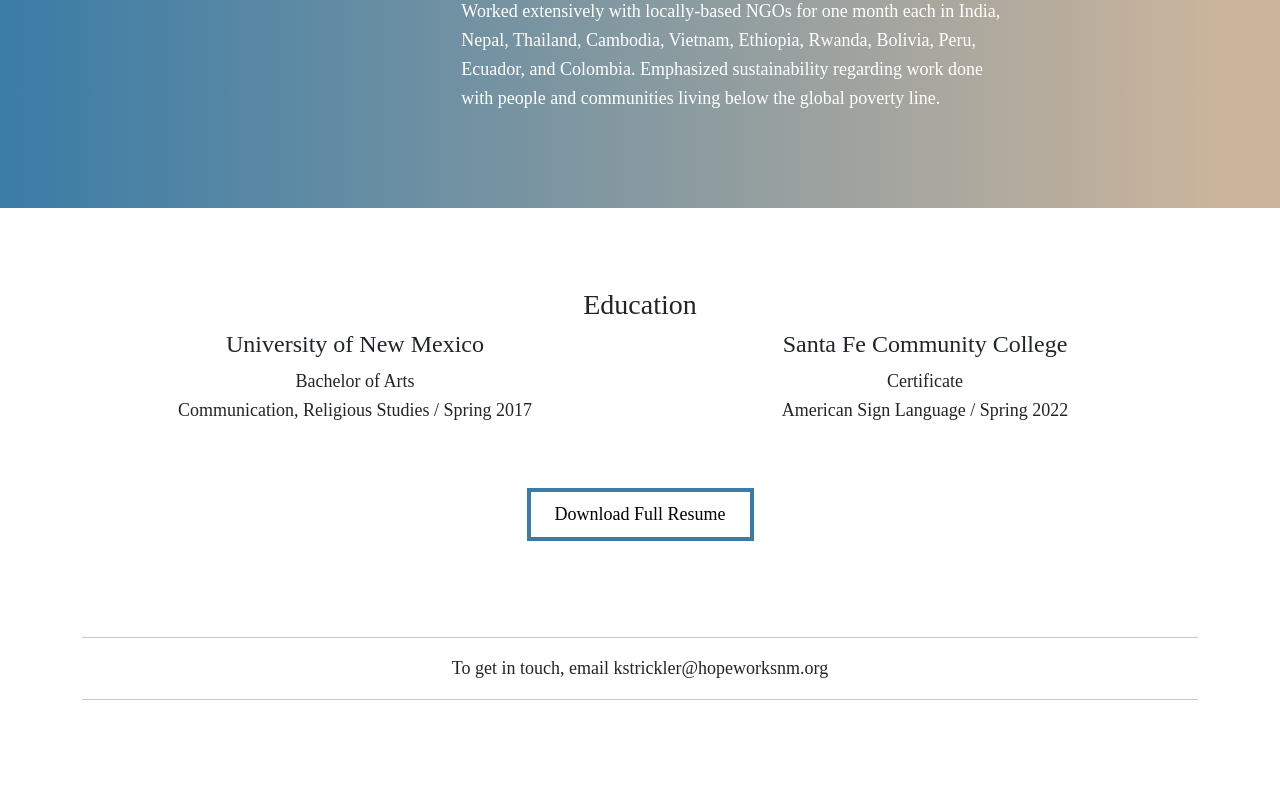
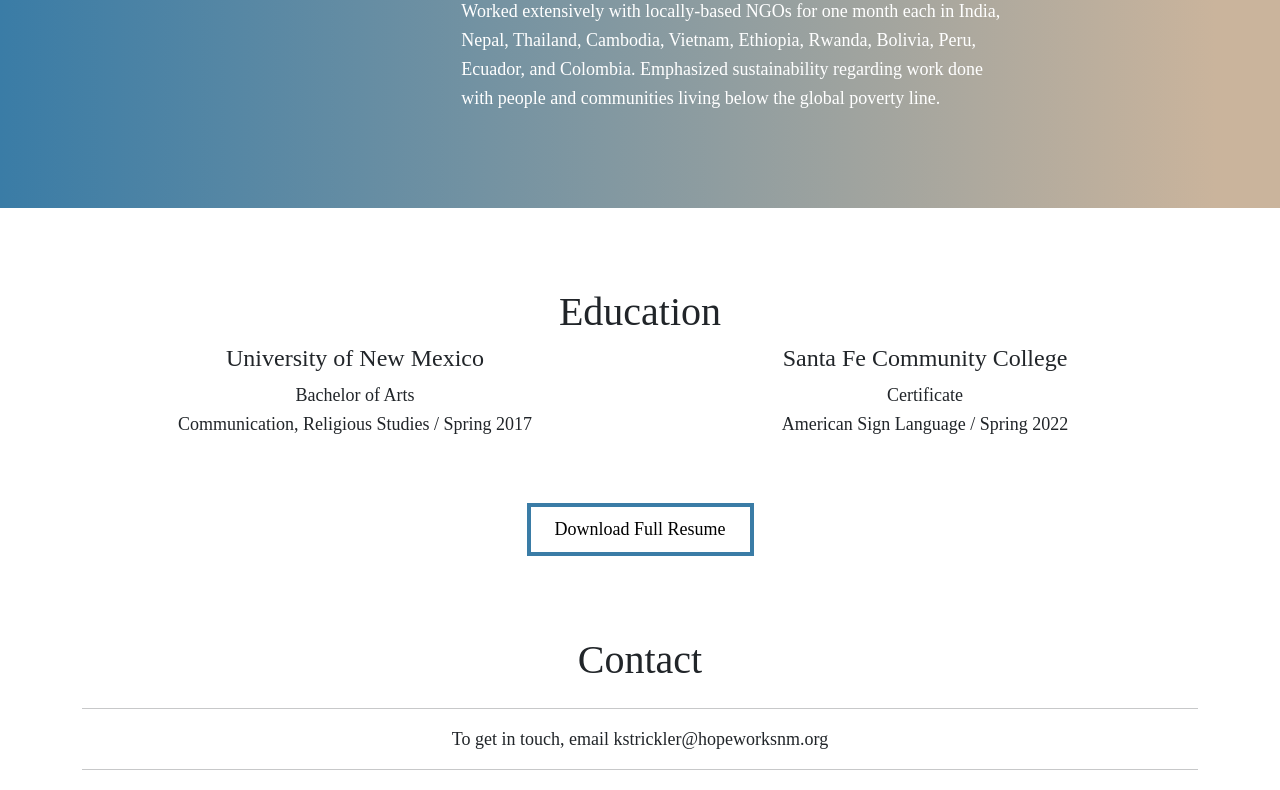
Before and after one commit to StephenAWade/react-personal-website, a React app in the folder frontend/: page / in a window 1280 px wide. Shown: the part 4483-5273 px from the top of the page. Before the commit the page ends 5199 px from the top, so only its background shows below. Built offline with nearby package versions, Linux system fonts and the light colour scheme.

Commit message:
added contact section

```diff
--- a/frontend/src/ui/App.css
+++ b/frontend/src/ui/App.css
@@ -217,6 +217,11 @@
   margin-bottom: 5rem;
 }
 
+#contact-container {
+  margin-top: 5rem;
+  margin-bottom: 5rem;
+}
+
 #contact {
   text-align: center;
 }
--- a/frontend/src/ui/Home.js
+++ b/frontend/src/ui/Home.js
@@ -86,7 +86,10 @@
             </Col>
 
             <Col md={6}>
-              <Image fluid id="work-logos" src={nmcanLogo} alt="NMCAN logo" />
+              <Image fluid
+              id="work-logos"
+              src={nmcanLogo}
+              alt="NMCAN logo" />
             </Col>
             <Col md={6}>
               <h4>Community Engagement Coordinator</h4>
@@ -285,7 +288,7 @@
         <Container id="education-container">
           <Row>
             <Col md={12} className="text-center">
-              <h3>Education</h3>
+              <h1>Education</h1>
             </Col>
           </Row>
           <Row>
@@ -310,9 +313,14 @@
           </Row>
         </Container>
       </div>
-      <Container>
+      <Container id="contact-container" className="text-center">
         <Row>
-          <Col id="contact">
+          <Col md={12}>
+          <h1>Contact</h1>
+          </Col>
+        </Row>
+        <Row>
+          <Col id="contact" >
             <hr />
             <p>To get in touch, email kstrickler@hopeworksnm.org</p>
             <hr />
```
